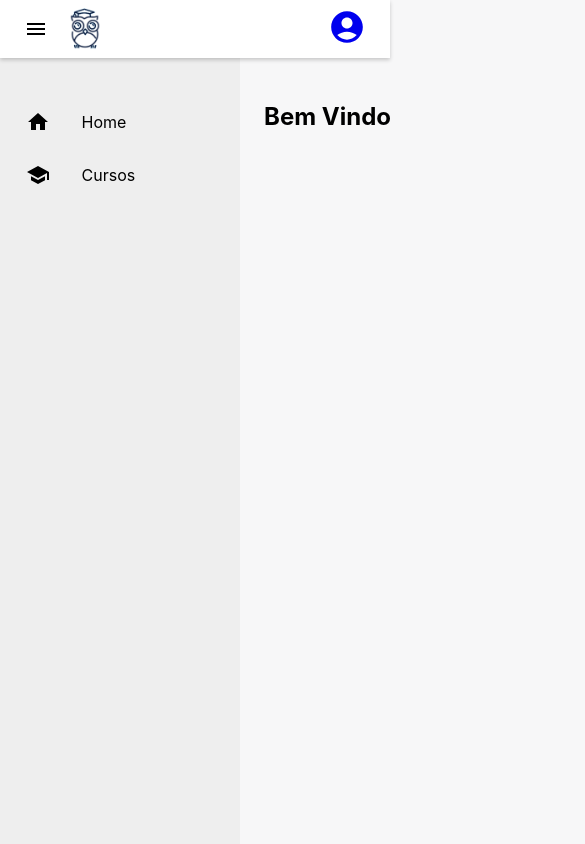
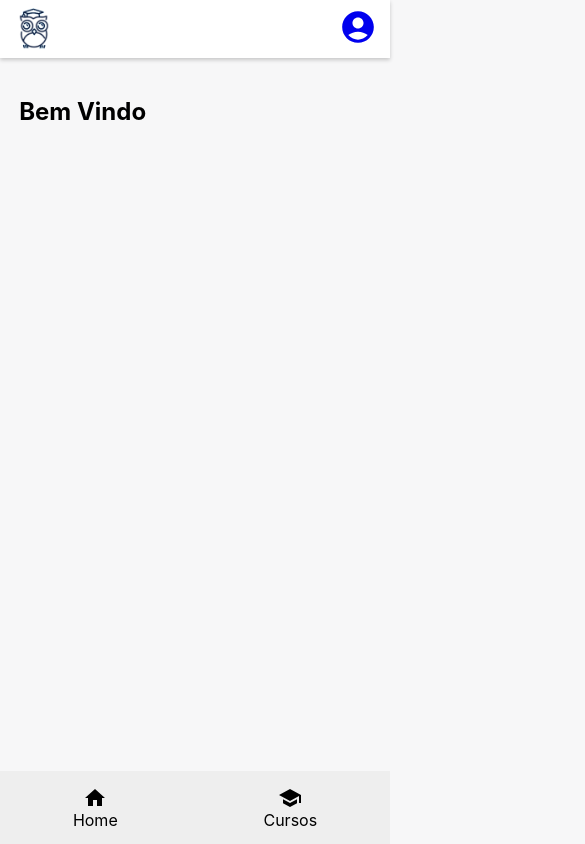
Before and after one commit to gui326/teacher_ana, a React (Create React App) app: page /cadastrar in a window 390 px wide. Shown: the top 844 px of the page, 585 px wide, since content can reach past the window. Built offline with nearby package versions, Linux system fonts and the light colour scheme; a web font is replaced by a local one.

Commit message:
ajuste mobile menu

```diff
--- a/src/components/Container/styled.js
+++ b/src/components/Container/styled.js
@@ -4,4 +4,9 @@ export const Content = styled.section`
     width: 100%;
     margin-left: ${props => props.expansible === false ? '75px' : '240px'};
     padding: 1.5em;
+
+    @media (max-width: 468px){
+        margin-left: 0;
+        padding: 1.2rem;
+    }
 `;
--- a/src/components/HeaderPrivate/styled.js
+++ b/src/components/HeaderPrivate/styled.js
@@ -16,6 +16,10 @@ export const NavBar = styled.div`
     justify-content: space-between;
     padding: .5em 1.5em;
     box-shadow: 0 2px 4px 0 rgba(0,0,0,.2);
+
+    @media (max-width: 468px){
+        padding: .5em .8em;
+    }
 `;
 
 export const LogoArea = styled.div`
@@ -39,6 +43,16 @@ export const LogoArea = styled.div`
         background: #f1f1f1;
         outline: 4px solid #f1f1f1;
     }
+
+    @media (max-width: 468px){
+        svg{
+            display: none;
+        }
+
+        img{
+            margin-left: 0;
+        }
+    }
 `;
 
 export const ContentArea = styled.div`
--- a/src/components/SideBar/styled.js
+++ b/src/components/SideBar/styled.js
@@ -8,7 +8,15 @@ export const SideBarArea = styled.aside`
     top: 0;
     bottom: 0;
     background: #EEEEEE;
-    box-sizing: border-box;
+
+    @media (max-width: 468px){
+        right: 0;
+        top: unset;
+        bottom: 0;
+        height: auto;
+        width: 100%;
+        min-width: 100%;
+    }
 `;
 
 export const MenuArea = styled.ul`
@@ -33,6 +41,17 @@ export const MenuArea = styled.ul`
     a:active{
         outline: 1px solid white;
     }
+
+    @media (max-width: 468px){
+        justify-content: space-around;
+        margin: 0;
+        flex-wrap: wrap;
+        flex-direction: unset;
+
+        a{
+            flex: 1 0 auto;
+        }
+    }
 `;
 
 export const Menu = styled.li`
@@ -48,4 +67,16 @@ export const Menu = styled.li`
         align-self: center;
         display: ${props => props.expansible === false ? 'none' : ''};
     }
+
+    @media (max-width: 468px){
+        align-items: center;
+        text-align: center;
+        flex-wrap: unset;
+        flex-direction: column;
+
+        p{
+            padding: 0;
+            display: block!important;;
+        }
+    }
 `;
--- a/src/index.css
+++ b/src/index.css
@@ -1,5 +1,13 @@
 @import url('https://fonts.googleapis.com/css2?family=Inter:wght@300;400;500;700&family=Kadwa:wght@400;700&family=Rubik:wght@300;500;700&display=swap');
 
+#root{
+  box-sizing: border-box;
+  margin: 0;
+  padding: 0;
+  height: 100%;
+  width: 100%;
+  overflow-x: hidden;
+}
 
 code {
   font-family: source-code-pro, Menlo, Monaco, Consolas, 'Courier New',
```
